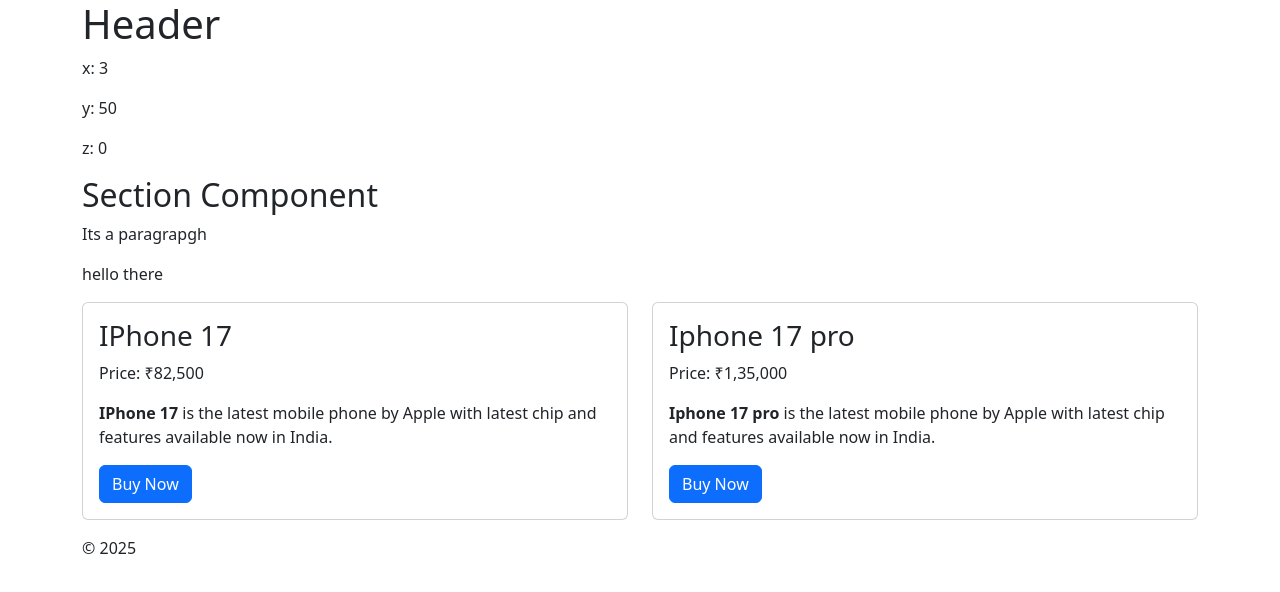
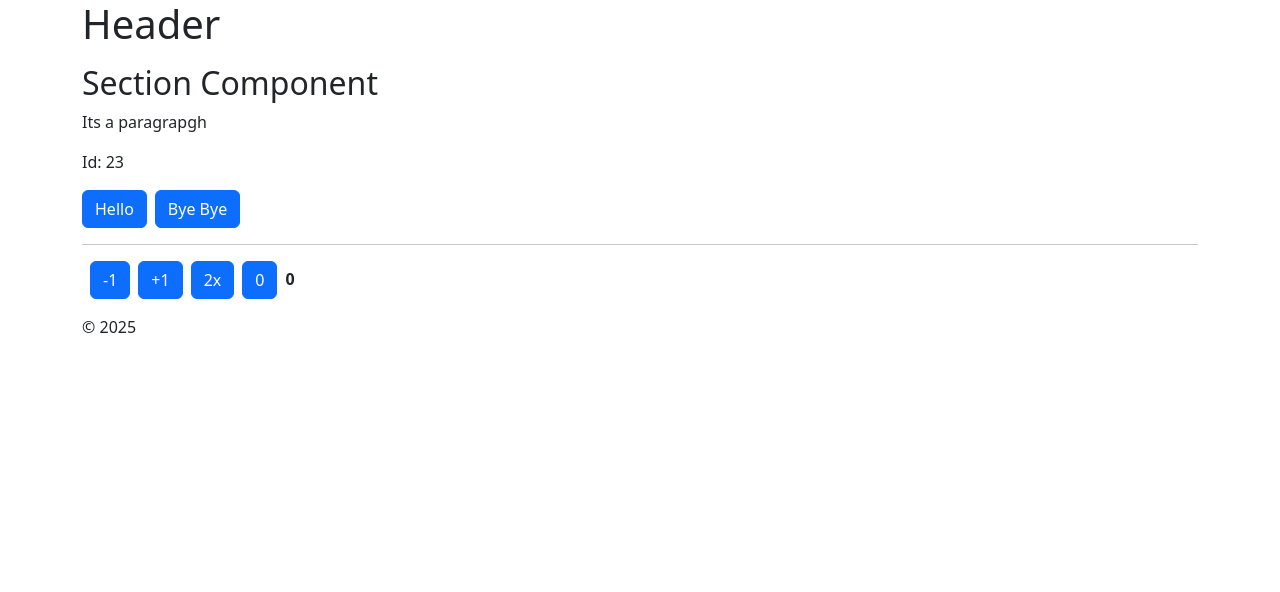
Before and after one commit to avimalhotra/reactapp, a React (Vite) app: page / in a window 1280 px wide. Shown: the top 592 px of the page. Built offline with nearby package versions, Linux system fonts and the light colour scheme.

Commit message:
useState

```diff
--- a/src/Card.jsx
+++ b/src/Card.jsx
@@ -4,6 +4,7 @@
           <div className="card">
                <div className="card-body">
                     <h3 className="card-title"> {prop.title} </h3>
+                    <p>Product Id: {prop.cid}</p>
                     <p>Price: ₹{prop.price.toLocaleString('en-in')}</p>
                     <p className="card-text"> <strong>{prop.title}</strong> is the latest mobile phone by Apple with latest chip and features available now in India. </p>
                     <a href="#" className="btn btn-primary">Buy Now</a>
--- a/src/Header.jsx
+++ b/src/Header.jsx
@@ -3,9 +3,9 @@
      return (
           <header className="">
                <h1>Header</h1>
-               <p> x: {x}</p>
+               {/* <p> x: {x}</p>
                <p> y: {y} </p>
-               <p> z: {z} </p>
+               <p> z: {z} </p> */}
           </header>
      )
 }
--- a/src/Section.jsx
+++ b/src/Section.jsx
@@ -1,21 +1,39 @@
-import Card from "./Card";
+// import Card from "./Card";
+import { useState } from "react";
 
 function Section( prop ) {
+
+    const [counter,setCounter]=useState(0);
+
+
+    function sayHi(){ console.log("hello") }
+    function sayBye(x){ console.log(`bye bye ${x}`) }
 
   return (
      <section className="my-3">
       <h2>Section Component</h2>
       <p>Its a paragrapgh</p>
-      <p> {prop.y() } </p>
+      <p>Id: {prop.id}</p>
 
-      <div className="row">
+      <button className="btn btn-primary" onClick={sayHi}>Hello</button>
+      <button className="btn btn-primary ms-2" onClick={()=>sayBye('avi')}>Bye Bye</button>
+      <hr />
+      <button className="btn btn-primary ms-2" onClick={()=>setCounter(counter=>counter-1)}>-1</button>
+      <button className="btn btn-primary ms-2" onClick={()=>setCounter(counter=>counter+1)}>+1</button>
+      <button className="btn btn-primary ms-2" onClick={()=>setCounter(counter=>counter+counter)}>2x</button>
+      <button className="btn btn-primary ms-2" onClick={()=>setCounter(0)}>0</button>
+      <b className="ms-2 d-inline-block">{counter}</b>
+
+
+      {/* <div className="row">
         <div className="col-6">
-          <Card price={82500} title="IPhone 17" />
+          <Card price={82500} title="IPhone 17" cid={prop.id} />
         </div>
         <div className="col-6">
-          <Card price={135000} title="Iphone 17 pro" />
+          <Card price={135000} title="Iphone 17 pro" cid={prop.id} />
         </div>
-      </div>
+      </div> */}
+
 
      </section>
 
--- a/src/main.jsx
+++ b/src/main.jsx
@@ -7,14 +7,13 @@
 
 const root = createRoot(document.getElementById("root"));
 
-function myFunc(){  return "hello there" }
 
 root.render(
   <div className="container">
 
     <Header x={3} y={50}/>
 
-    <Section y={myFunc} />
+    <Section id={23} />
 
     <Footer />
 
```
